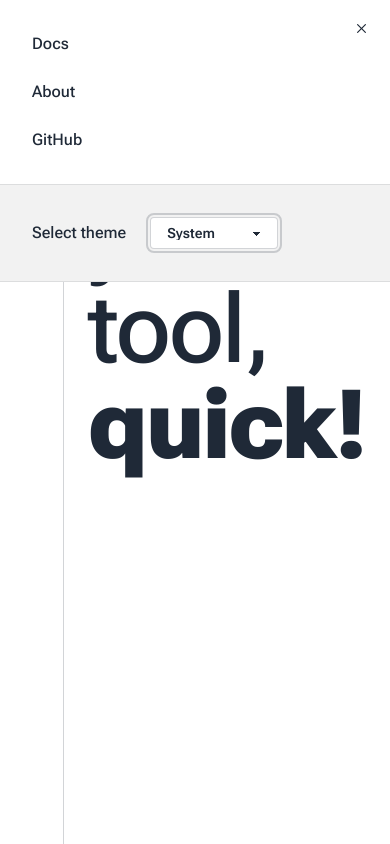
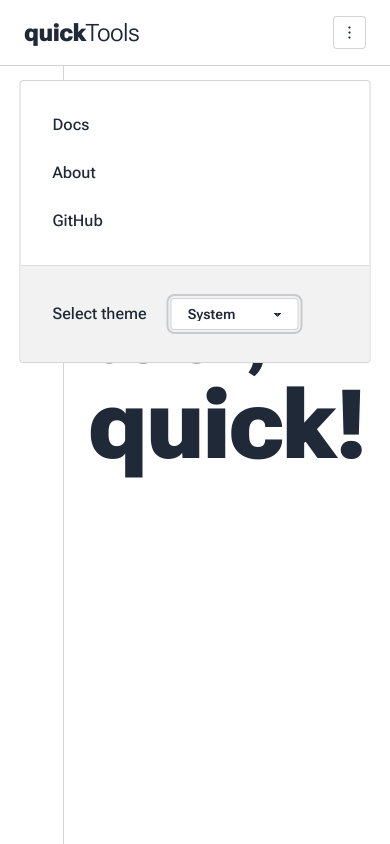
Before and after one commit to Rich1997/quickTools, a React (Vite) app: page / in a window 390 px wide. Both pictures are taken after a click on the element 349 px from the left and 32 px from the top of the page. Built offline with nearby package versions, Linux system fonts and the light colour scheme; a web font is replaced by a local one.

Commit message:
2 files modified

```diff
--- a/src/components/Navbar.tsx
+++ b/src/components/Navbar.tsx
@@ -32,24 +32,16 @@ const Navbar = () => {
                         </div>
                     </Dialog.Trigger>
                     <Dialog.Portal>
-                        <Dialog.Content className="block tablet:hidden overflow-auto data-[state=open]:animate-contentShow fixed top-0 left-[50%] max-h-[85vh] w-full translate-x-[-50%] focus:outline-none bg-base-100">
+                        <Dialog.Content className="block tablet:hidden overflow-auto data-[state=open]:animate-contentShow fixed top-[80px] left-[50%] max-h-[85vh] w-[90vw] translate-x-[-50%] focus:outline-none bg-base-100 rounded d-b">
                             <div className="flex flex-col gap-6 p-8">
                                 <div>Docs</div>
                                 <div>About</div>
                                 <div>GitHub</div>
                             </div>
-                            <div className="p-8 flex gap-6 flex-wrap items-center border-y border-base-content/10 bg-base-200">
+                            <div className="p-8 flex gap-6 flex-wrap items-center border-t border-base-content/10 bg-base-200">
                                 <div>Select theme</div>
                                 <ThemeSelectorMobile />
                             </div>
-                            <Dialog.Close asChild>
-                                <button
-                                    className="text-violet11 hover:bg-violet4 focus:shadow-violet7 absolute top-4 right-4 inline-flex h-[25px] w-[25px] appearance-none items-center justify-center rounded-full focus:shadow-[0_0_0_2px] focus:outline-none"
-                                    aria-label="Close"
-                                >
-                                    <Cross2Icon />
-                                </button>
-                            </Dialog.Close>
                         </Dialog.Content>
                     </Dialog.Portal>
                 </Dialog.Root>
--- a/tailwind.config.cjs
+++ b/tailwind.config.cjs
@@ -14,35 +14,6 @@ module.exports = {
             tablet: '640px',
             laptop: '1024px',
             desktop: '1280px',
-        },
-        keyframes: {
-            slideDownAndFade: {
-                from: { opacity: 0, transform: 'translateY(-2px)' },
-                to: { opacity: 1, transform: 'translateY(0)' },
-            },
-            slideLeftAndFade: {
-                from: { opacity: 0, transform: 'translateX(2px)' },
-                to: { opacity: 1, transform: 'translateX(0)' },
-            },
-            slideUpAndFade: {
-                from: { opacity: 0, transform: 'translateY(2px)' },
-                to: { opacity: 1, transform: 'translateY(0)' },
-            },
-            slideRightAndFade: {
-                from: { opacity: 0, transform: 'translateX(2px)' },
-                to: { opacity: 1, transform: 'translateX(0)' },
-            },
-        },
-        animation: {
-            'spin-soft': 'spin 1s linear 0.5',
-            slideDownAndFade:
-                'slideDownAndFade 400ms cubic-bezier(0.16, 1, 0.3, 1)',
-            slideLeftAndFade:
-                'slideLeftAndFade 400ms cubic-bezier(0.16, 1, 0.3, 1)',
-            slideUpAndFade:
-                'slideUpAndFade 400ms cubic-bezier(0.16, 1, 0.3, 1)',
-            slideRightAndFade:
-                'slideRightAndFade 400ms cubic-bezier(0.16, 1, 0.3, 1)',
         },
     },
     plugins: [require('daisyui')],
```
